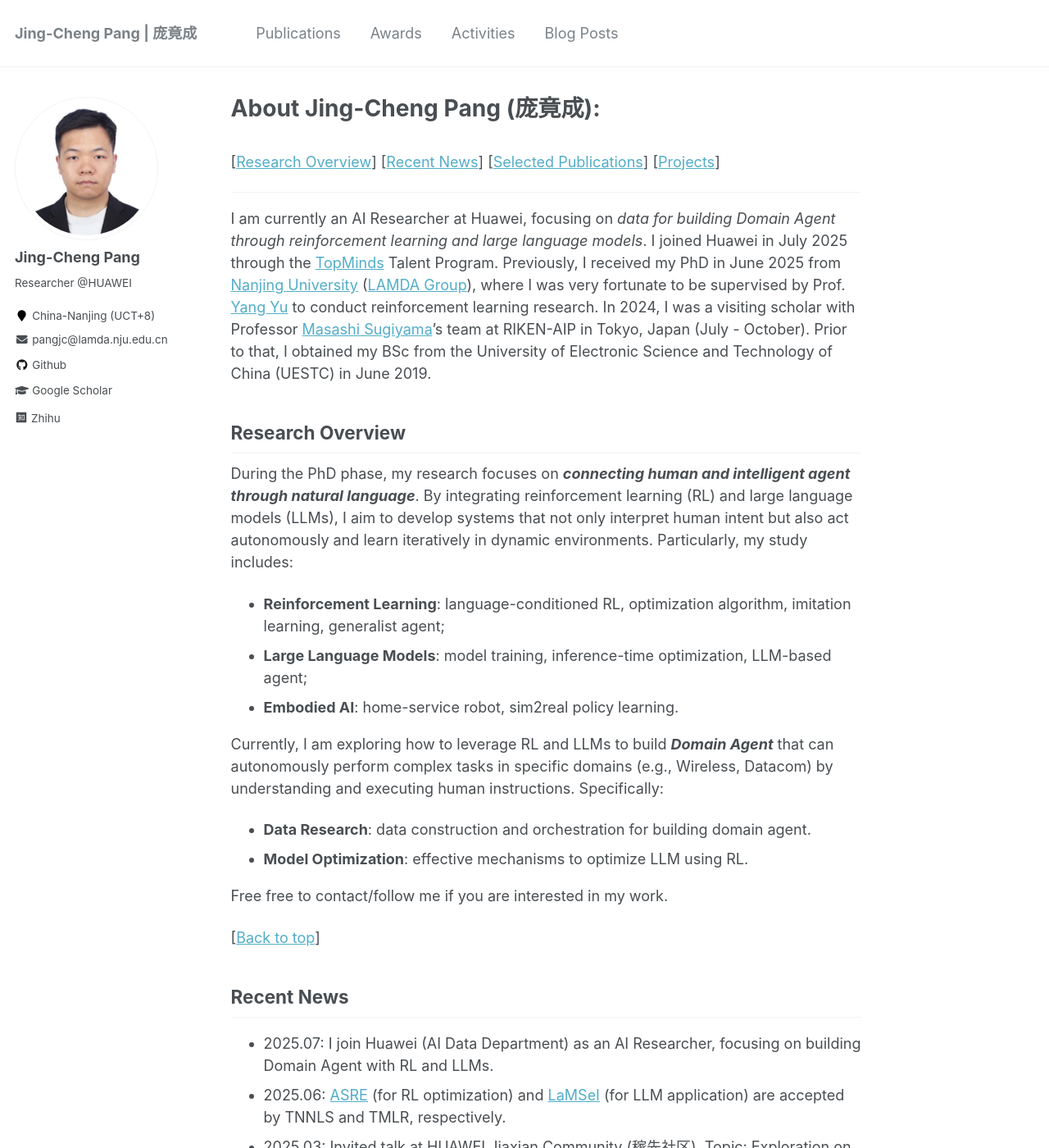
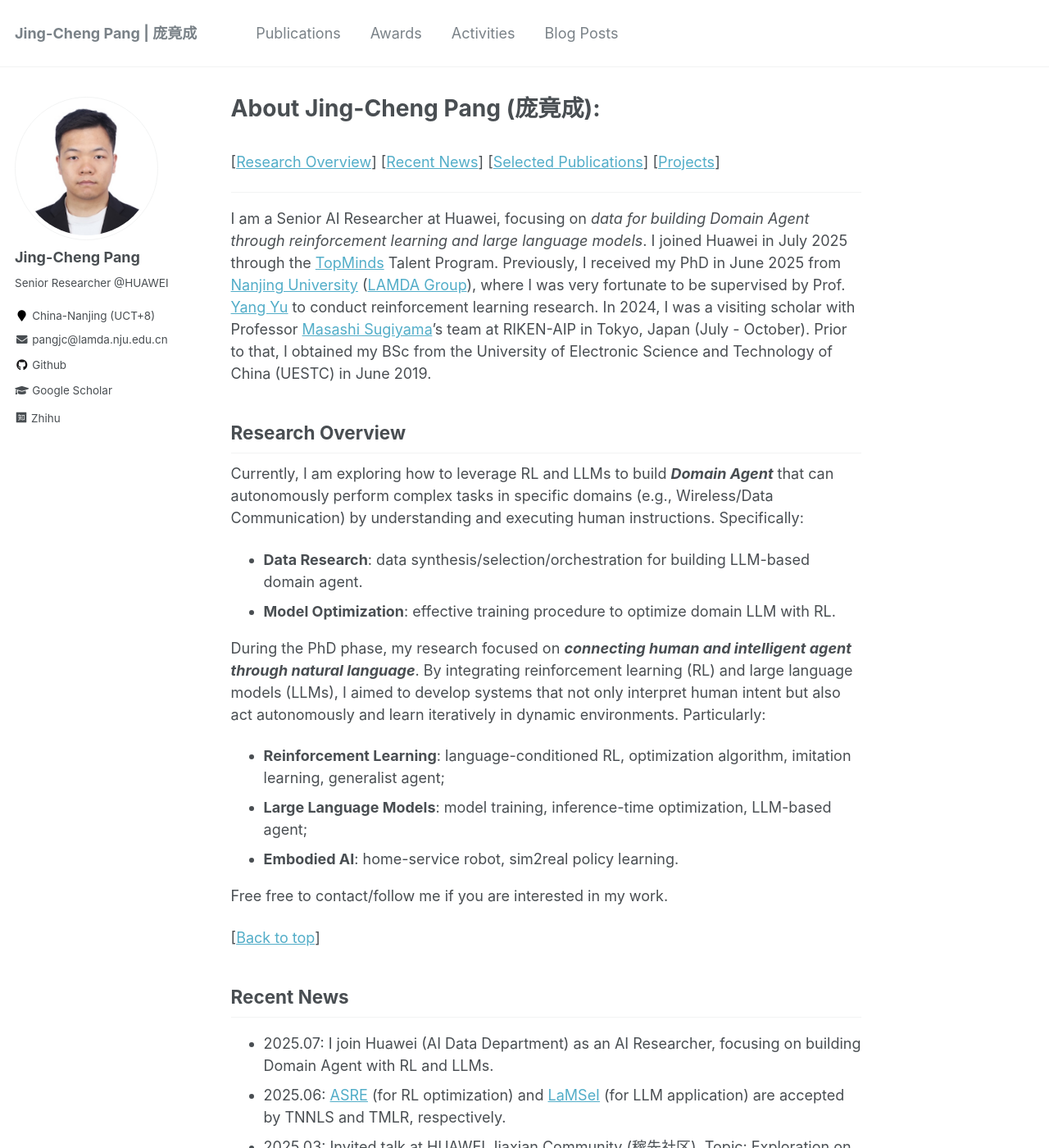
Before and after one commit to jingchengpang/jingchengpang.github.io, a Jekyll site: the page built from _pages/about.md, in a window 1280 px wide and 1400 px high. Shown: the whole window at 82% size. Built offline with Jekyll 4.4.1, drawn with Linux system fonts in a browser that asks for light colours; a style sheet for code colours, icons or effects is not loaded; some of the changed text lies outside the part shown.

Commit message:
update recent work

```diff
--- a/_config.yml
+++ b/_config.yml
@@ -82,7 +82,7 @@ analytics:
 author:
   name             : "Jing-Cheng Pang"
   avatar           : "profile.jpeg"
-  bio              : "Researcher @HUAWEI"
+  bio              : "Senior Researcher @HUAWEI"
   location         : "China-Nanjing (UCT+8)"
   employer         :
   pubmed           :
--- a/_pages/about.md
+++ b/_pages/about.md
@@ -28,27 +28,25 @@ redirect_from:
 [//]: # (</div>)
 
 
-
-I am currently an AI Researcher at Huawei, focusing on _data for building Domain Agent through reinforcement learning and large language models_. I joined Huawei in July 2025 through the [TopMinds](https://career.huawei.com/reccampportal/portal5/topminds.html) Talent Program.
+I am a Senior AI Researcher at Huawei, focusing on _data for building Domain Agent through reinforcement learning and large language models_. I joined Huawei in July 2025 through the [TopMinds](https://career.huawei.com/reccampportal/portal5/topminds.html) Talent Program.
 Previously, I received my PhD in June 2025 from [Nanjing University](https://www.nju.edu.cn/) ([LAMDA Group](https://www.lamda.nju.edu.cn)), where I was very fortunate to be supervised by Prof. [Yang Yu](https://www.wolai.com/eyounx/dtR1MTyRXS5tP5Cex4KtdK) to conduct reinforcement learning research. In 2024, I was a visiting scholar with Professor [Masashi Sugiyama](http://www.ms.k.u-tokyo.ac.jp/sugi/)'s team at RIKEN-AIP in Tokyo, Japan (July - October).
 Prior to that, I obtained my BSc from the University of Electronic Science and Technology of China (UESTC) in June 2019.
 
 
 ## Research Overview
 
-During the PhD phase, my research focuses on **_connecting human and intelligent agent through natural language_**.
-By integrating reinforcement learning (RL) and large language models (LLMs), I aim to develop systems that not only interpret human intent but also act autonomously and learn iteratively in dynamic environments.
-Particularly, my study includes:
+Currently, I am exploring how to leverage RL and LLMs to build **_Domain Agent_** that can autonomously perform complex tasks in specific domains (e.g., Wireless/Data Communication) by understanding and executing human instructions. Specifically:
+
+- **Data Research**: data synthesis/selection/orchestration for building LLM-based domain agent.
+- **Model Optimization**: effective training procedure to optimize domain LLM with RL.
+
+During the PhD phase, my research focused on **_connecting human and intelligent agent through natural language_**.
+By integrating reinforcement learning (RL) and large language models (LLMs), I aimed to develop systems that not only interpret human intent but also act autonomously and learn iteratively in dynamic environments.
+Particularly:
 
 - **Reinforcement Learning**: language-conditioned RL, optimization algorithm, imitation learning, generalist agent;
 - **Large Language Models**: model training, inference-time optimization, LLM-based agent;
 - **Embodied AI**: home-service robot, sim2real policy learning.
-
-Currently, I am exploring how to leverage RL and LLMs to build **_Domain Agent_** that can autonomously perform complex tasks in specific domains (e.g., Wireless, Datacom) by understanding and executing human instructions. Specifically:
-
-- **Data Research**: data construction and orchestration for building domain agent.
-- **Model Optimization**: effective mechanisms to optimize LLM using RL.
-
 
 Free free to contact/follow me if you are interested in my work.
 
@@ -71,10 +69,10 @@ Free free to contact/follow me if you are interested in my work.
 
 ## Selected Publications
 
-1. **Jing-Cheng Pang**, Nan Tang, Kaiyuan Li, Yuting Tang, Xin-Qiang Cai, Zhen-Yu Zhang, Gang Niu, Masashi Sugiyama and Yang Yu. Learning View-invariant World Models for Visual Robotic Manipulation. In: *ICLR*, 2025. [[paper](https://openreview.net/forum?id=vJwjWyt4Ed)]
-2. Peng-Yuan Wang, **Jing-Cheng Pang**, Chen-Yang Wang, Xu-Hui Liu, Tian-Shuo Liu, Si-Hang Yang, Hong Qian and Yang Yu. InCLET: In-context Learning from Language Models can Improve Embodied Instruction-following. In: *AAMAS* (Oral), 2025. [[paper](https://openreview.net/forum?id=qaI22j5mwJ)]
-3. **Jing-Cheng Pang**, Si-Hang Yang, Kaiyuan Li, Jiaji Zhang, Xiong-Hui Chen, Nan Tang and Yang Yu. KALM: Knowledgeable Agents by Offline Reinforcement Learning from Large Language Model Rollouts. In: *NeurIPS*, 2024. [[paper](https://openreview.net/forum?id=tb1MlJCY5g)]
-4. **Jing-Cheng Pang**, Peng-Yuan Wang, Kaiyuan Li, Xiong-Hui Chen, Jiacheng Xu, Zongzhang Zhang and Yang Yu. Language Model Self-improvement by Reinforcement Learning Contemplation. In: *ICLR*, 2024. [[paper](https://openreview.net/forum?id=38E4yUbrgr)]
+1. **Jing-Cheng Pang**, Peng-Yuan Wang, Kaiyuan Li, Xiong-Hui Chen, Jiacheng Xu, Zongzhang Zhang and Yang Yu. Language Model Self-improvement by Reinforcement Learning Contemplation. In: *ICLR*, 2024. [[paper](https://openreview.net/forum?id=38E4yUbrgr)]
+2. **Jing-Cheng Pang**, Nan Tang, Kaiyuan Li, Yuting Tang, Xin-Qiang Cai, Zhen-Yu Zhang, Gang Niu, Masashi Sugiyama and Yang Yu. Learning View-invariant World Models for Visual Robotic Manipulation. In: *ICLR*, 2025. [[paper](https://openreview.net/forum?id=vJwjWyt4Ed)]
+3. Peng-Yuan Wang, **Jing-Cheng Pang**, Chen-Yang Wang, Xu-Hui Liu, Tian-Shuo Liu, Si-Hang Yang, Hong Qian and Yang Yu. InCLET: In-context Learning from Language Models can Improve Embodied Instruction-following. In: *AAMAS* (Oral), 2025. [[paper](https://openreview.net/forum?id=qaI22j5mwJ)]
+4. **Jing-Cheng Pang**, Si-Hang Yang, Kaiyuan Li, Jiaji Zhang, Xiong-Hui Chen, Nan Tang and Yang Yu. KALM: Knowledgeable Agents by Offline Reinforcement Learning from Large Language Model Rollouts. In: *NeurIPS*, 2024. [[paper](https://openreview.net/forum?id=tb1MlJCY5g)]
 5. **Jing-Cheng Pang**, Xinyu Yang, Si-Hang Yang, Xiong-Hui Chen and Yang Yu. Natural Language Instruction-following with Task-related Language Development and Translation. In: *NeurIPS*, 2023. [[paper](https://openreview.net/forum?id=bx0SDRVDzF)]
 6. **Jing-Cheng Pang**, Tian Xu, Shengyi Jiang, Yu-Ren Liu and Yang Yu. Reinforcement Learning With Sparse-Executing Actions via Sparsity Regularization. *TNNLS*, to appear. [[paper](https://arxiv.org/pdf/2105.08666)]
 7. Shengyi Jiang, **Jing-Cheng Pang** and Yang Yu. Offline Imitation Learning with a Misspecified Simulator. In: *NeurIPS*, 2020. [[paper](https://proceedings.neurips.cc/paper_files/paper/2020/file/60cb558c40e4f18479664069d9642d5a-Paper.pdf)]
```
Also changed, not shown: _pages/award.md (+2 -3 lines), _publications/2024-arxiv-lamai.md (deleted, +0 -9 lines), _publications/2024-arxiv-whale.md (deleted, +0 -9 lines), _publications/2026-arxiv-edco.md (added, +9 -0 lines).
